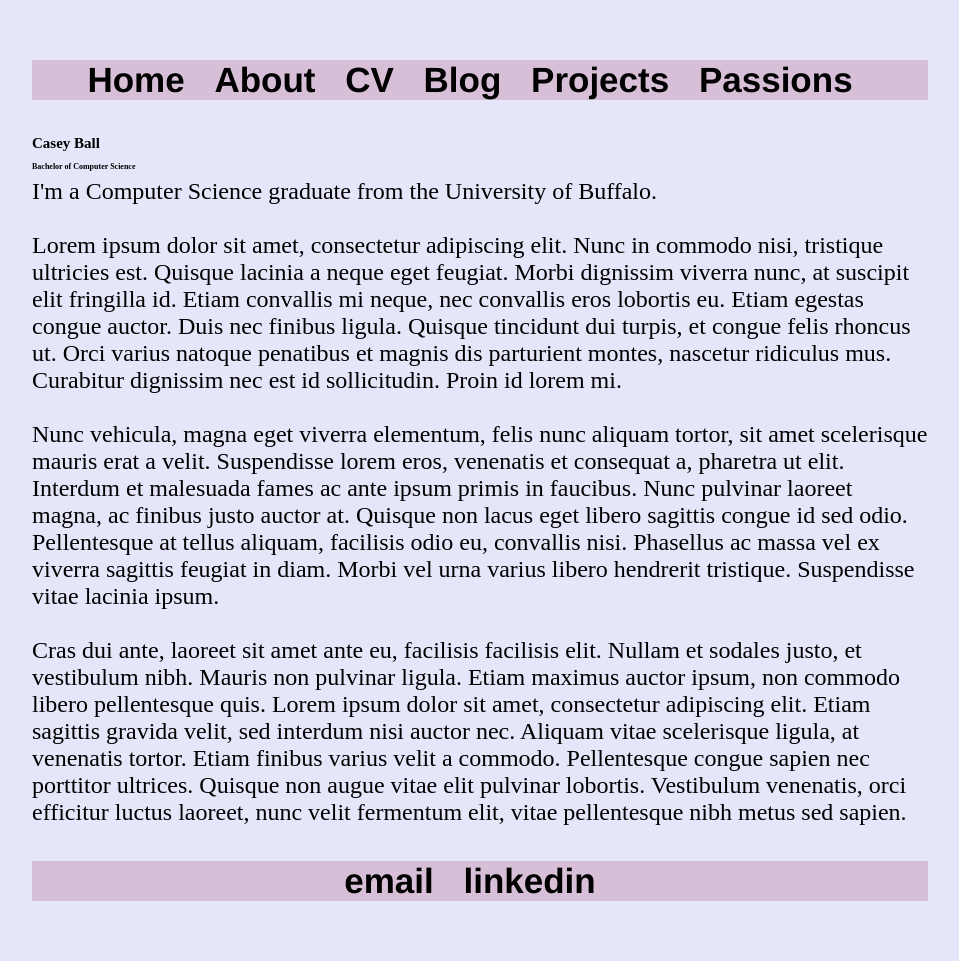
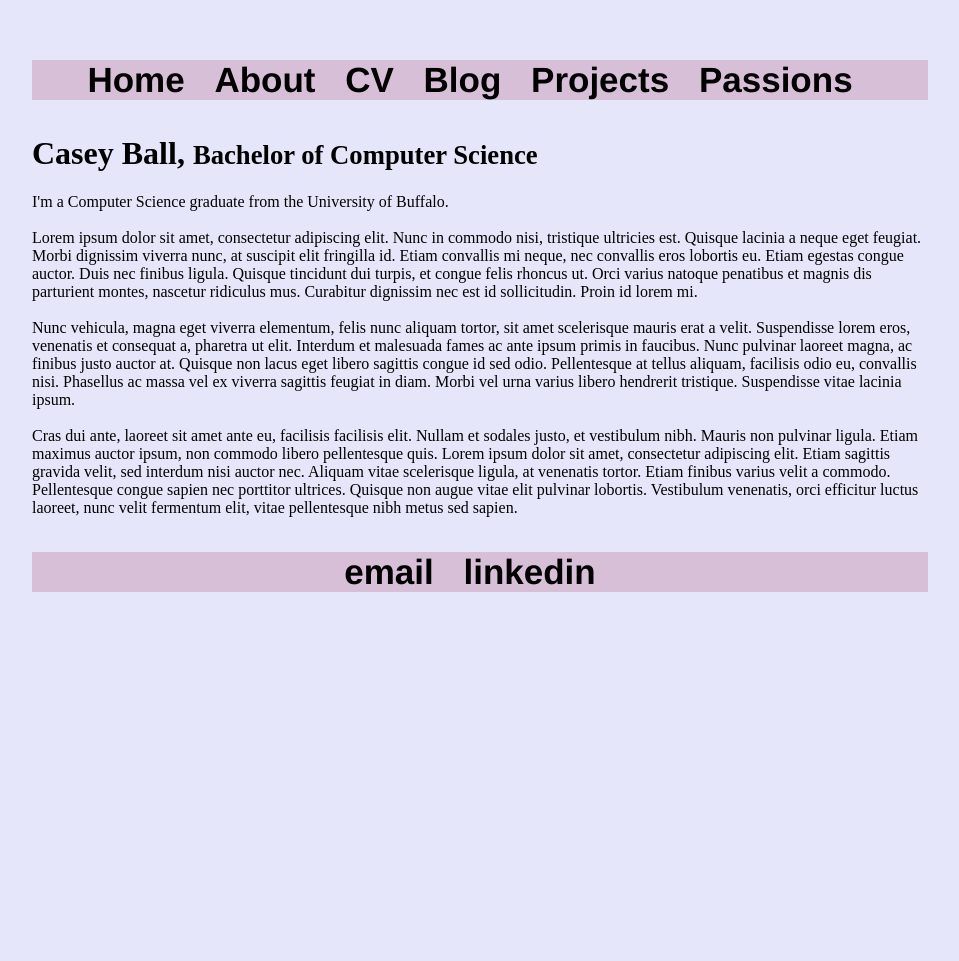
Before and after one commit to cmball2/github.io, a Jekyll site: the page built from index.html, in a window 1280 px wide. Shown: the whole page, without its empty margins (160-1119 px from the left). Built offline with Jekyll 4.4.1, drawn with Linux system fonts in a browser that asks for light colours; after the commit the page ends 900 px from its top, so only the background shows below that.

Commit message:
Update index.html

```diff
--- a/index.html
+++ b/index.html
@@ -3,10 +3,8 @@ layout: default
 title: Casey Ball
 ---
 <div class="blurb">
-	<h1 style="font-size:15px">Casey Ball</h1>
-	<h2 style="font-size:8px">Bachelor of Computer Science</h2>
+	<h1>Casey Ball, <small>Bachelor of Computer Science</small></h1>
 	<FONT COLOR=#000000>
-	<FONT SIZE=5px>
 	<p1>I'm a Computer Science graduate from the University of Buffalo.</p1>
 	<br>
 	<br>
```
